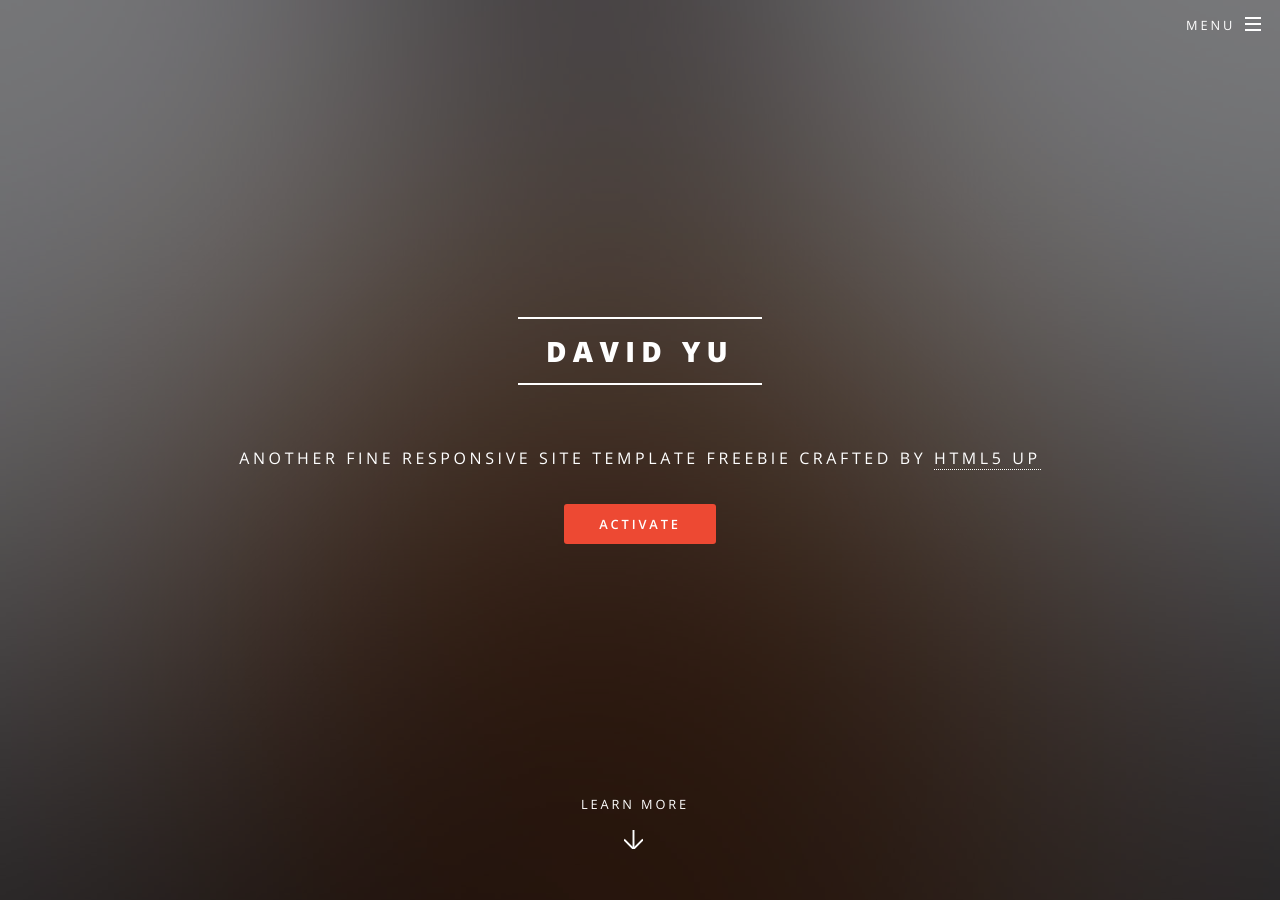
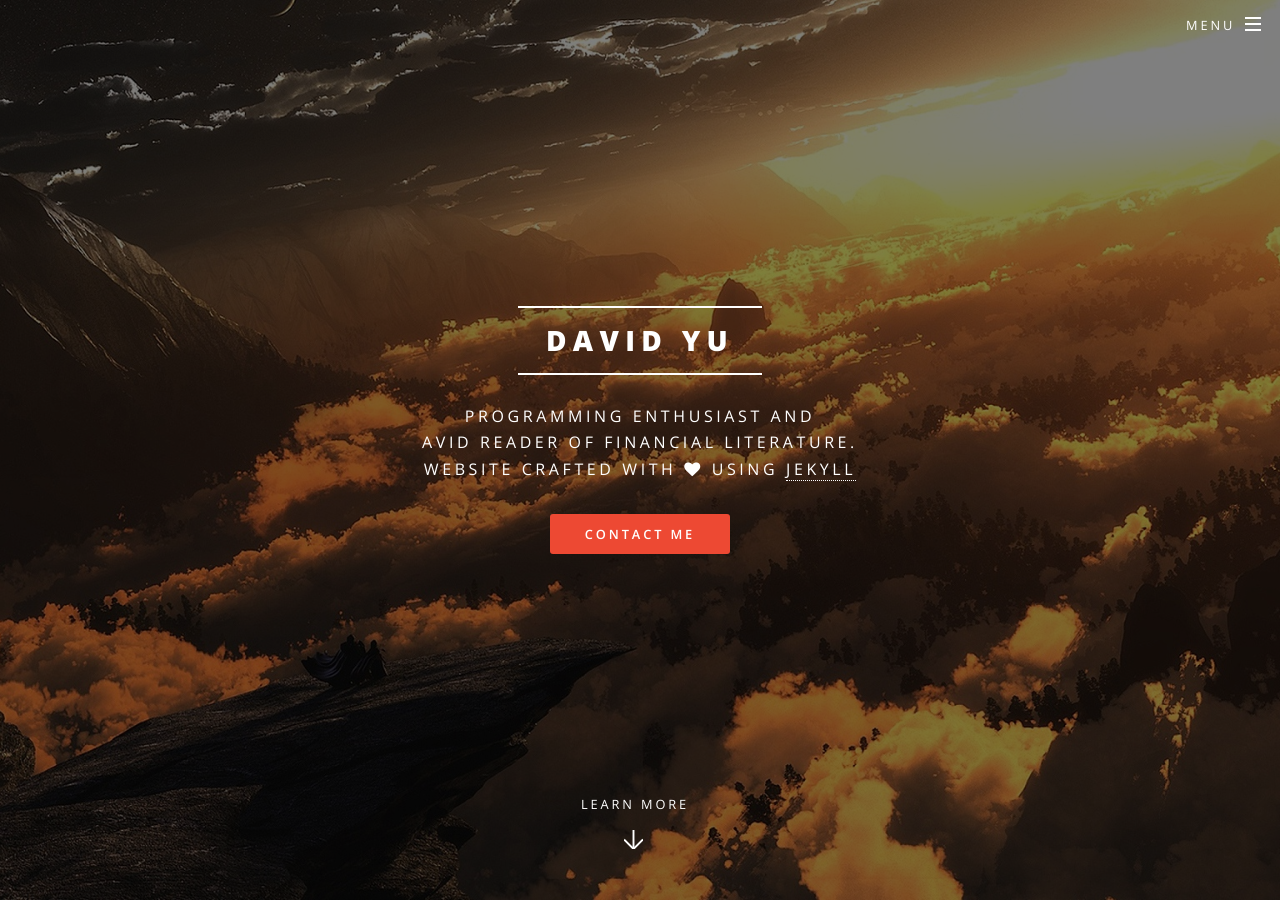
Before and after one commit to fkingnoobgg/my-portfolio-site, a Jekyll site: the page built from index.html, in a window 1280 px wide and 900 px high. Built offline with Jekyll 4.4.1, drawn with Linux system fonts in a browser that asks for light colours; some of the changed text lies outside the part shown.

Commit message:
update section 1 of landing page

```diff
--- a/_config.yml
+++ b/_config.yml
@@ -3,21 +3,19 @@
 
 # Site settings
 title: "David Yu"
-description: |
-  Another fine responsive
-  site template freebie
-  crafted by [HTML5 UP](http://html5up.net)
+description: >
+  my portfolio website
 owner: "David Yu" # or company name
 first_published: 2017 # if migrating another site, the year of your first publish
 email: 21711933@student.uwa.edu.au
 baseurl: "" # the subpath of your site, e.g. /blog
-url: "http://yourdomain.com" # the base hostname & protocol for your site
+url: "" # the base hostname & protocol for your site
 social:
   #twitter: https://twitter.com/<username>
   github: https://github.com/fkingnoobgg
   #linkedin-square: https://linkedin.com/in/<username>
   facebook-official: https://www.facebook.com/profile.php?id=100012304187596
-  codepen: https://codepen.io
+  codepen: https://codepen.io/noobling
   #google-plus-square: https://plus.google.com/u/0/+<username>
   #email: /contact/
   #flickr:
--- a/index.html
+++ b/index.html
@@ -5,9 +5,12 @@
 					<section id="banner">
 						<div class="inner">
 							<h2>{{ site.title }}</h2>
-							<p>{{ site.description | markdownify }}</p>
+							<p>Programming enthusiast and <br />
+						  avid reader of financial literature. <br />
+						  Website crafted with <i class="fa fa-heart" aria-hidden="true"></i> using <a href="https://jekyllrb.com/">Jekyll</a>
+							</p>
 							<ul class="actions">
-								<li><a href="#" class="button special">Activate</a></li>
+								<li><a href="#" class="button special">Contact Me</a></li>
 							</ul>
 						</div>
 						<a href="#one" class="more scrolly">Learn More</a>
@@ -17,15 +20,17 @@
 					<section id="one" class="wrapper style1 special">
 						<div class="inner">
 							<header class="major">
-								<h2>Arcu aliquet vel lobortis ata nisl<br />
-								eget augue amet aliquet nisl cep donec</h2>
-								<p>Aliquam ut ex ut augue consectetur interdum. Donec amet imperdiet eleifend<br />
-								fringilla tincidunt. Nullam dui leo Aenean mi ligula, rhoncus ullamcorper.</p>
+								<h2>Academic Overview</h2>
+								<p>Second Year Bachelor of Science Undergraduate  <br />
+									at University of Western Australia. <br />
+									Majoring in Data Science and Finance
+								</p>
 							</header>
 							<ul class="icons major">
-								<li><span class="icon fa-diamond major style1"><span class="label">Lorem</span></span></li>
-								<li><span class="icon fa-heart-o major style2"><span class="label">Ipsum</span></span></li>
-								<li><span class="icon fa-code major style3"><span class="label">Dolor</span></span></li>
+								<li><h3>Finance Avg</h3><p><font size="15">91.3%</font></p</li>
+								<li><h3>Data Science Avg</h3><p><font size="15">93.5%</font></p</li>
+								<li><h3>WAM</h3><p><font size="15">83.3</font></p</li>
+								<li><h3>GPA</h3><p><font size="15">6.3</font></p</li>
 							</ul>
 						</div>
 					</section>
```
Also changed, not shown: images/banner.jpg, images/banner1.jpg (added).
